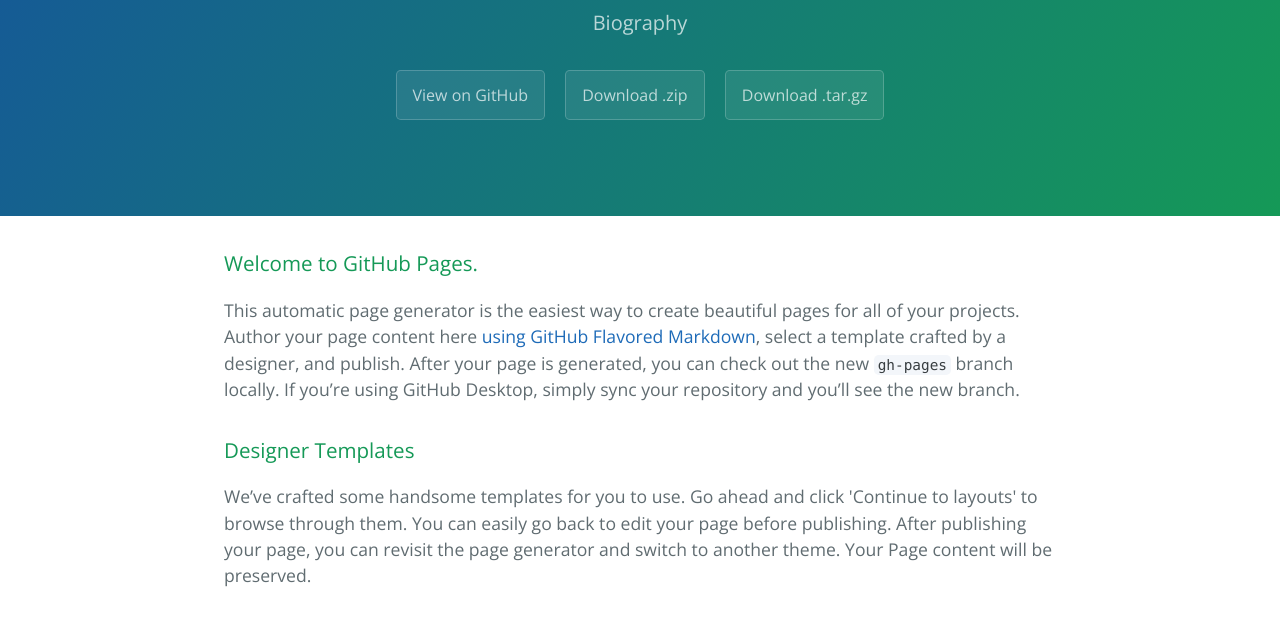
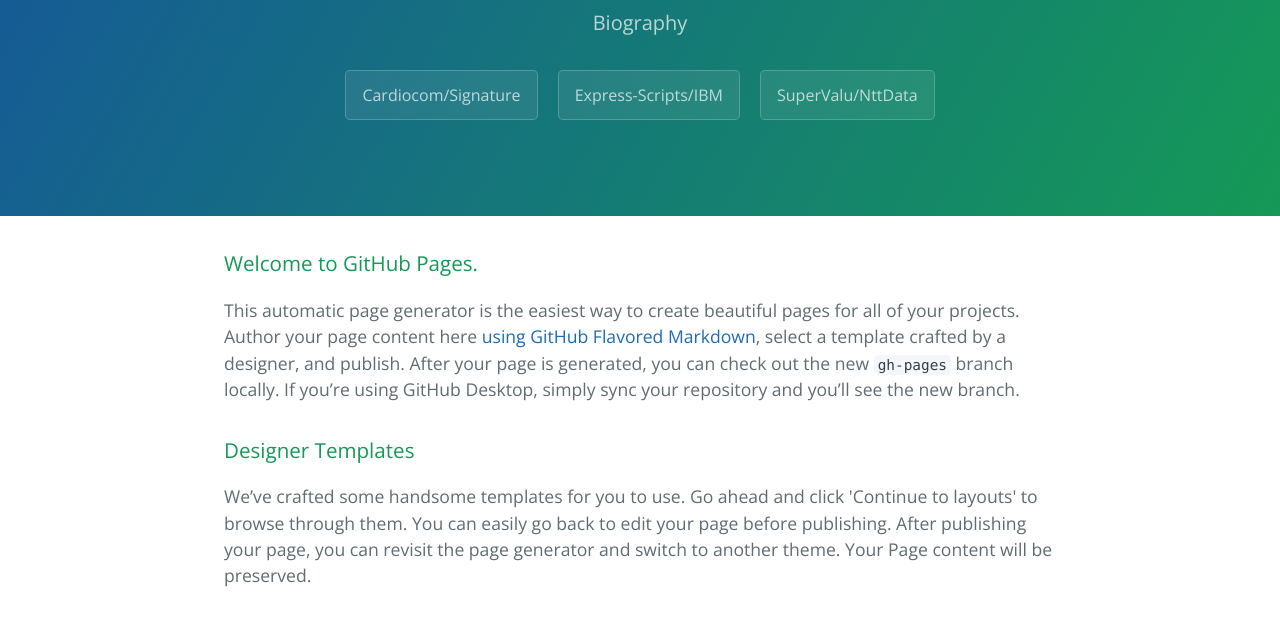
Before and after one commit to mhanafy1964/Learn, a plain HTML site: page index.html in a window 1280 px wide. Shown: the part 163-781 px from the top of the page. Drawn offline with nearby package versions, Linux system fonts and the light colour scheme.

Commit message:
Changed the links

```diff
--- a/index.html
+++ b/index.html
@@ -13,9 +13,9 @@
     <section class="page-header">
       <h1 class="project-name">Mohamed H Hassan</h1>
       <h1 class="project-tagline">Biography </h1>
-      <a href="https://github.com/mhanafy1964/Learning" class="btn">View on GitHub</a>
-      <a href="https://github.com/mhanafy1964/Learning/zipball/master" class="btn">Download .zip</a>
-      <a href="https://github.com/mhanafy1964/Learning/tarball/master" class="btn">Download .tar.gz</a>
+      <a href="http://www.cardiocom.com/" class="btn">Cardiocom/Signature</a>
+      <a href="https://www.express-scripts.com/index.html" class="btn">Express-Scripts/IBM</a>
+      <a href="http://www.supervalu.com/" class="btn">SuperValu/NttData</a>
     </section>
 
     <section class="main-content">
```
